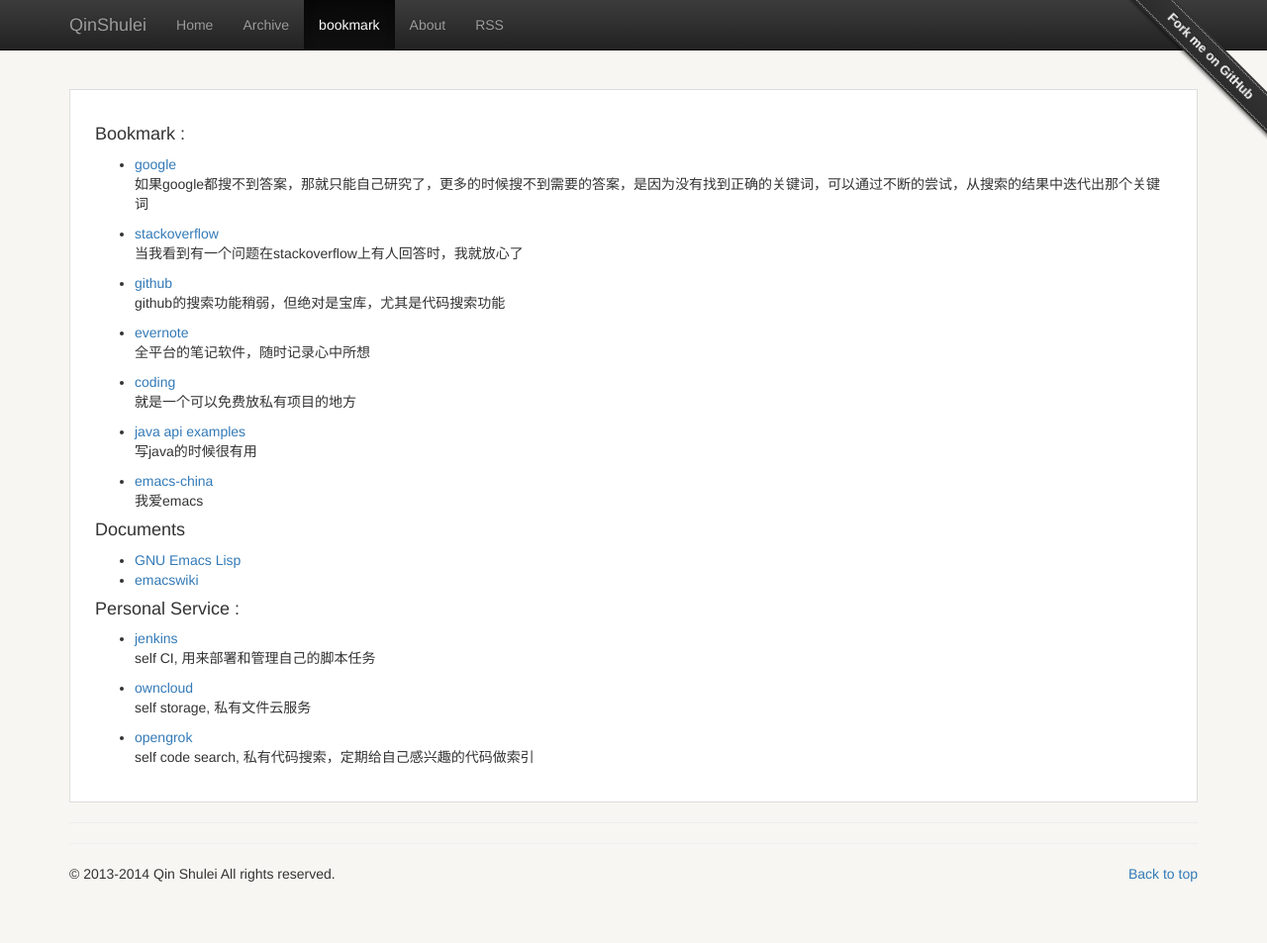
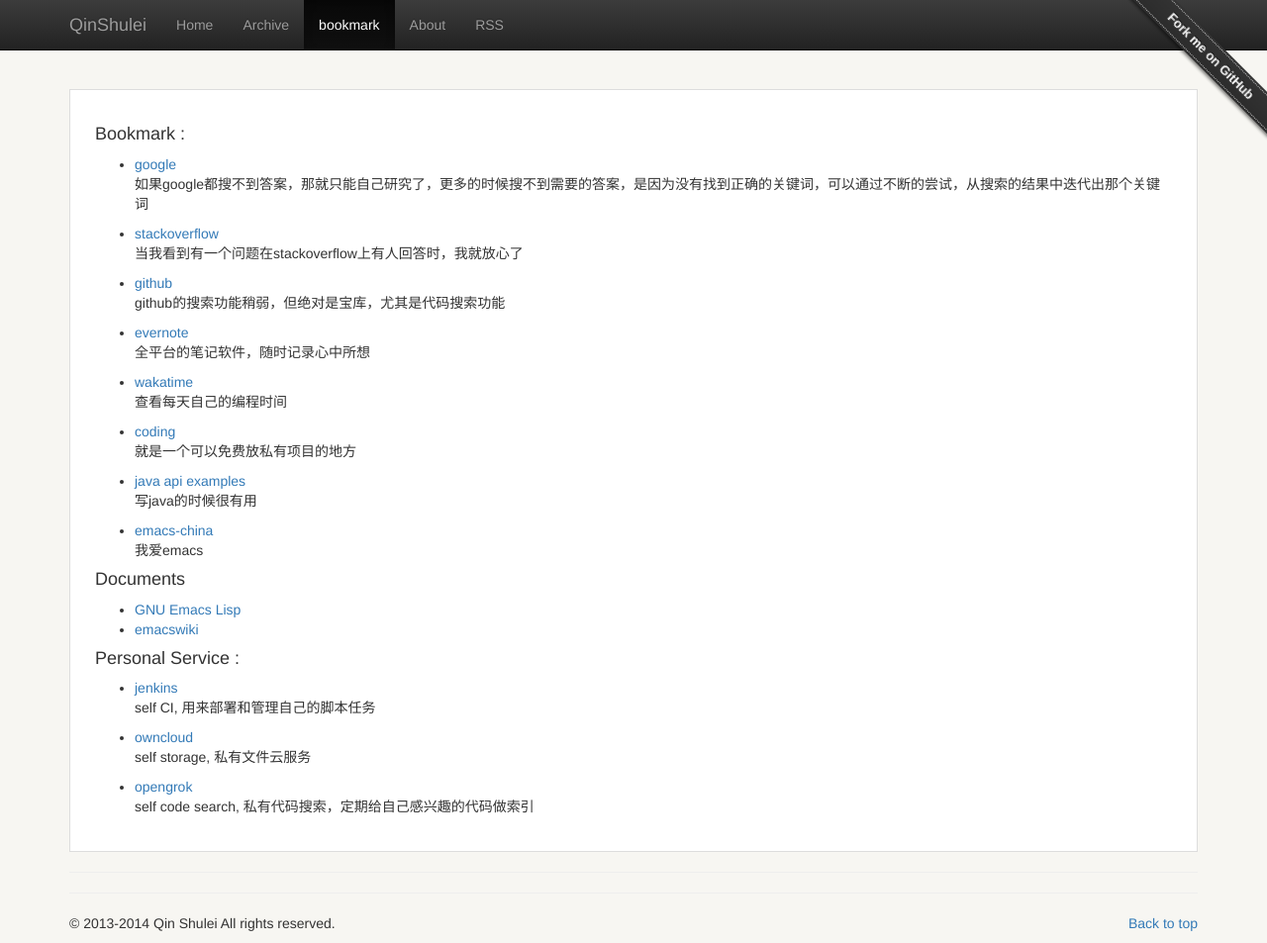
Before and after one commit to qinshulei/qinshulei.github.io, a Jekyll site: the page built from bookmark/index.html, in a window 1280 px wide and 953 px high. Shown: the whole window at 99% size. Built offline with Jekyll 4.4.1, drawn with Linux system fonts in a browser that asks for light colours; nearby versions of some CDN libraries; comment, search, counter and statistics services are not loaded.

Commit message:
add wakatime link

```diff
--- a/bookmark/index.html
+++ b/bookmark/index.html
@@ -20,6 +20,12 @@
         <li>
             <a href="https://www.evernote.com/Home.action">evernote</a>
             <p>全平台的笔记软件，随时记录心中所想</p>
+        </li>
+        <li>
+            <a href="https://wakatime.com/dashboard/">wakatime</a>
+            <p>
+                查看每天自己的编程时间
+            </p>
         </li>
         <li>
             <a href="https://www.coding.net/">coding</a>
```
